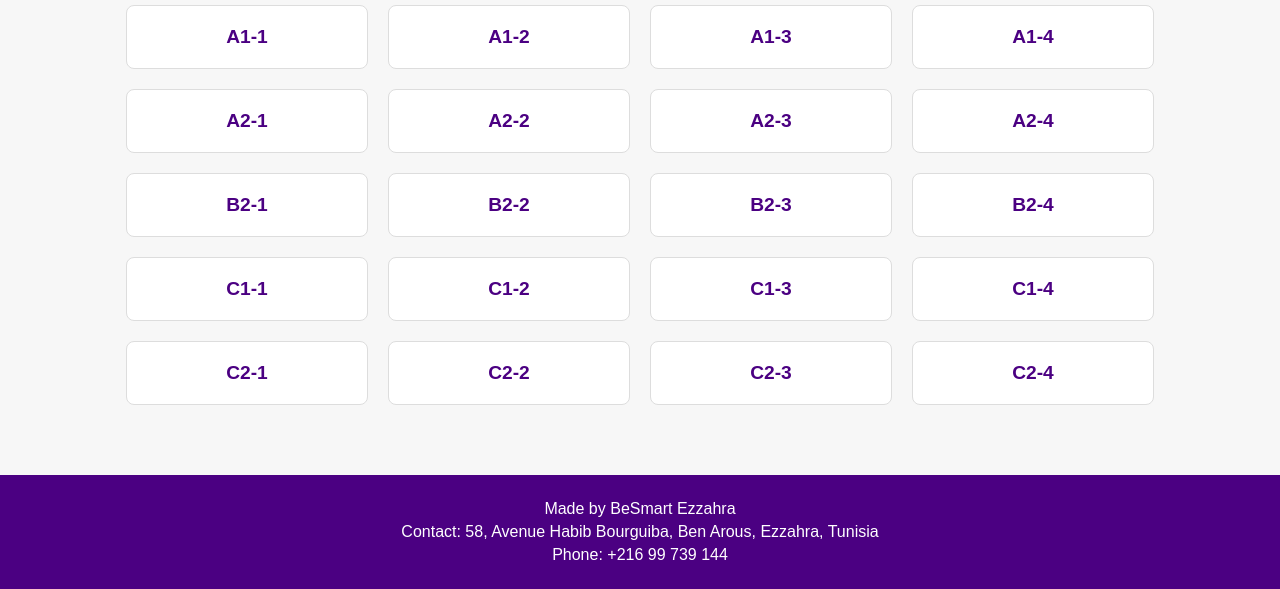
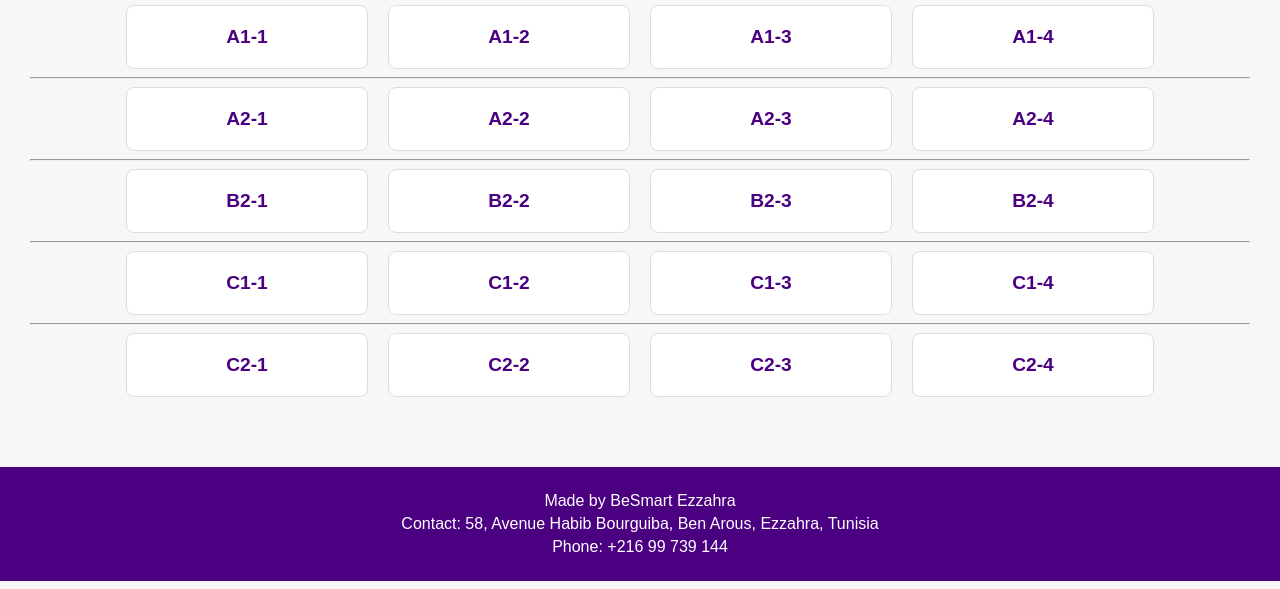
Before and after one commit to besmartezzahra/besmartquizzes, a plain HTML site: page public/index.html in a window 1280 px wide. Shown: the part 222-811 px from the top of the page. Drawn offline with Linux system fonts and the light colour scheme.

Commit message:
Update index.html

```diff
--- a/public/index.html
+++ b/public/index.html
@@ -72,73 +72,45 @@
 </head>
 <body>
     <header>
-        <h1>BeSmart English Quizzes</h1>
+        <h1>BeSmart English Quiz</h1>
         <p>Master English with our level-based quizzes!</p>
     </header>
 
     <div class="main-content">
         <h2>Choose Your Level</h2>
         <div class="categories">
-            <div class="category">
-                <a href="/A1-1.html">A1-1</a>
-            </div>
-            <div class="category">
-                <a href="/A1-2.html">A1-2</a>
-            </div>
-            <div class="category">
-                <a href="/A1-3.html">A1-3</a>
-            </div>
-            <div class="category">
-                <a href="/A1-4.html">A1-4</a>
-            </div>
-            <div class="category">
-                <a href="/A2-1.html">A2-1</a>
-            </div>
-            <div class="category">
-                <a href="/A2-2.html">A2-2</a>
-            </div>
-            <div class="category">
-                <a href="/A2-3.html">A2-3</a>
-            </div>
-            <div class="category">
-                <a href="/A2-4.html">A2-4</a>
-            </div>
-            <div class="category">
-                <a href="/B2-1.html">B2-1</a>
-            </div>
-            <div class="category">
-                <a href="/B2-2.html">B2-2</a>
-            </div>
-            <div class="category">
-                <a href="/B2-3.html">B2-3</a>
-            </div>
-            <div class="category">
-                <a href="/B2-4.html">B2-4</a>
-            </div>
-            <div class="category">
-                <a href="/C1-1.html">C1-1</a>
-            </div>
-            <div class="category">
-                <a href="/C1-2.html">C1-2</a>
-            </div>
-            <div class="category">
-                <a href="/C1-3.html">C1-3</a>
-            </div>
-            <div class="category">
-                <a href="/C1-4.html">C1-4</a>
-            </div>
-            <div class="category">
-                <a href="/C2-1.html">C2-1</a>
-            </div>
-            <div class="category">
-                <a href="/C2-2.html">C2-2</a>
-            </div>
-            <div class="category">
-                <a href="/C2-3.html">C2-3</a>
-            </div>
-            <div class="category">
-                <a href="/C2-4.html">C2-4</a>
-            </div>
+            <div class="category"><a href="/A1-1.html">A1-1</a></div>
+            <div class="category"><a href="/A1-2.html">A1-2</a></div>
+            <div class="category"><a href="/A1-3.html">A1-3</a></div>
+            <div class="category"><a href="/A1-4.html">A1-4</a></div>
+        </div>
+        <hr>
+        <div class="categories">
+            <div class="category"><a href="/A2-1.html">A2-1</a></div>
+            <div class="category"><a href="/A2-2.html">A2-2</a></div>
+            <div class="category"><a href="/A2-3.html">A2-3</a></div>
+            <div class="category"><a href="/A2-4.html">A2-4</a></div>
+        </div>
+        <hr>
+        <div class="categories">
+            <div class="category"><a href="/B2-1.html">B2-1</a></div>
+            <div class="category"><a href="/B2-2.html">B2-2</a></div>
+            <div class="category"><a href="/B2-3.html">B2-3</a></div>
+            <div class="category"><a href="/B2-4.html">B2-4</a></div>
+        </div>
+        <hr>
+        <div class="categories">
+            <div class="category"><a href="/C1-1.html">C1-1</a></div>
+            <div class="category"><a href="/C1-2.html">C1-2</a></div>
+            <div class="category"><a href="/C1-3.html">C1-3</a></div>
+            <div class="category"><a href="/C1-4.html">C1-4</a></div>
+        </div>
+        <hr>
+        <div class="categories">
+            <div class="category"><a href="/C2-1.html">C2-1</a></div>
+            <div class="category"><a href="/C2-2.html">C2-2</a></div>
+            <div class="category"><a href="/C2-3.html">C2-3</a></div>
+            <div class="category"><a href="/C2-4.html">C2-4</a></div>
         </div>
     </div>
 
```
